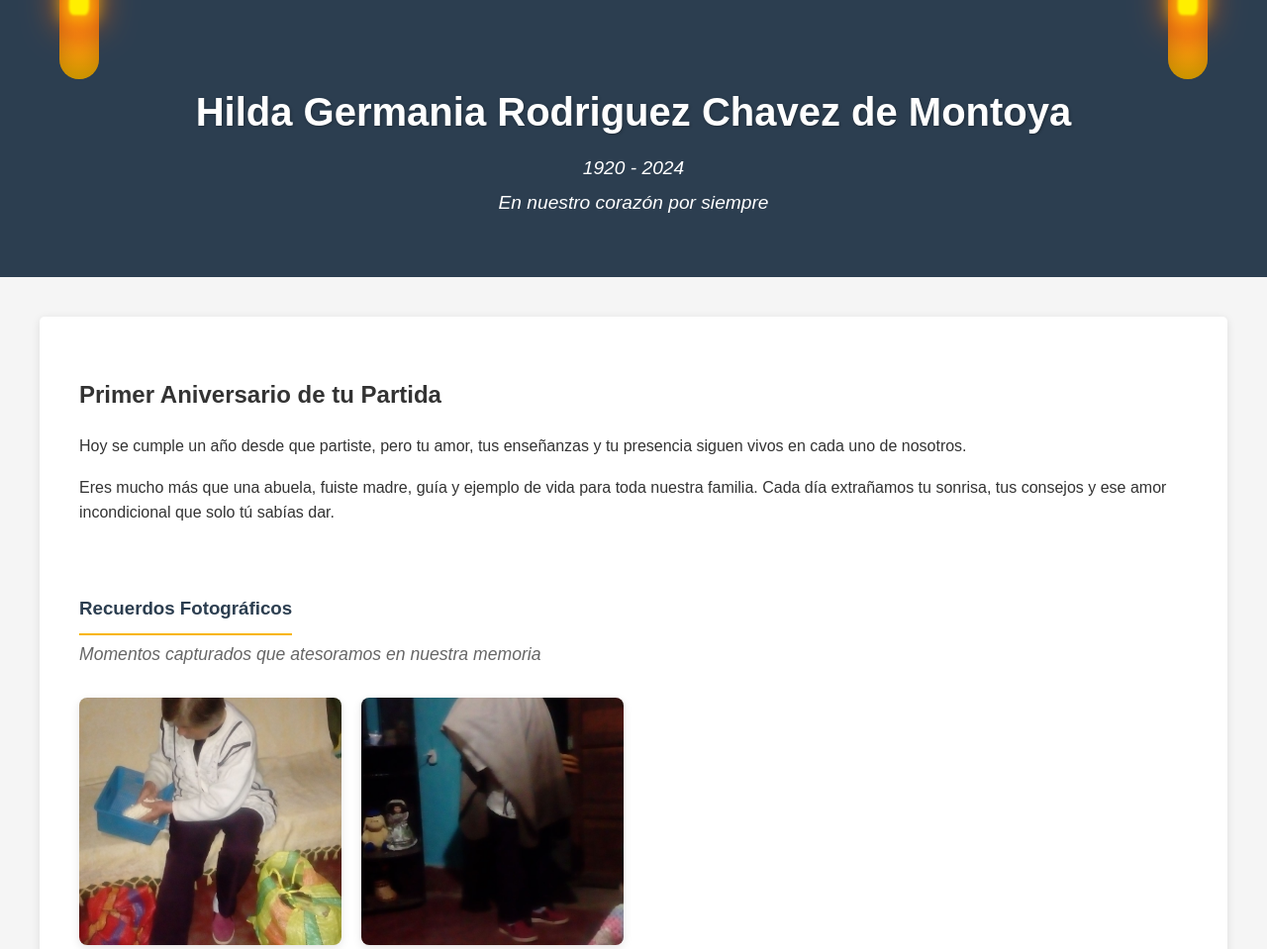
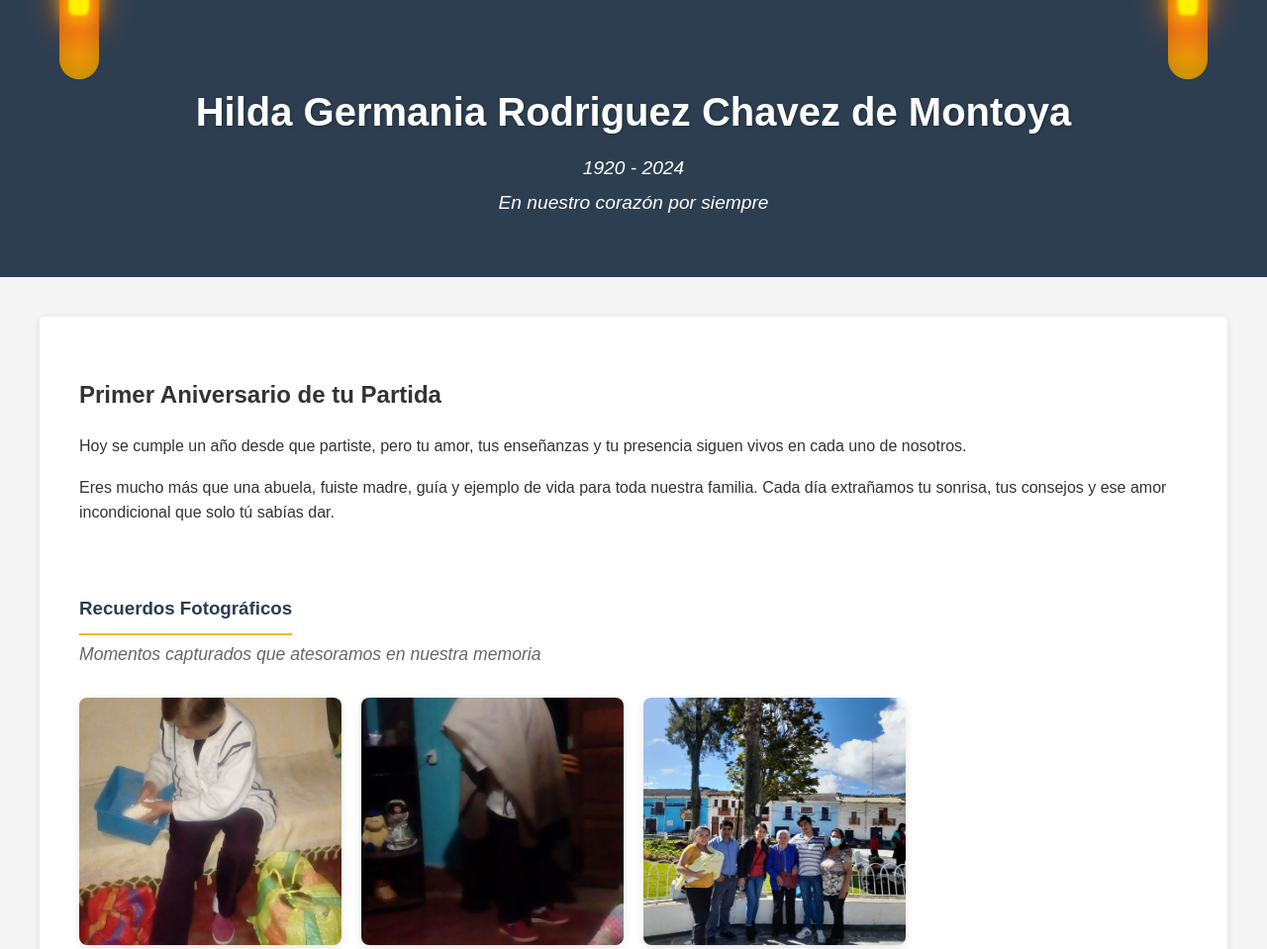
Before and after one commit to lils9/En-Memoria-de-Hilda-Germania-Rodriguez-Chavez-de-Montoya---Primer-Aniversario, a plain HTML site: page index.html in a window 1280 px wide. Shown: the top 959 px of the page at 99% size. Drawn offline with Linux system fonts and the light colour scheme.

Commit message:
Update index.html

```diff
--- a/index.html
+++ b/index.html
@@ -413,6 +413,9 @@
                         <div class="gallery-item" onclick="openModal('img/Imagen de WhatsApp 2025-07-02 a las 22.22.15_c46deb34.jpg')">
                             <img src="img/Imagen de WhatsApp 2025-07-02 a las 22.22.15_c46deb34.jpg" alt="Recuerdo de Hilda">
                         </div>
+                        <div class="gallery-item" onclick="openModal('img/Imagen de WhatsApp 2025-07-02 a las 22.22.15_c46deb34.jpg')">
+                            <img src="img/plaza de armas.jpg" alt="Recuerdo de Hilda">
+                        </div>
 
                     </div>
                 </div>
```
